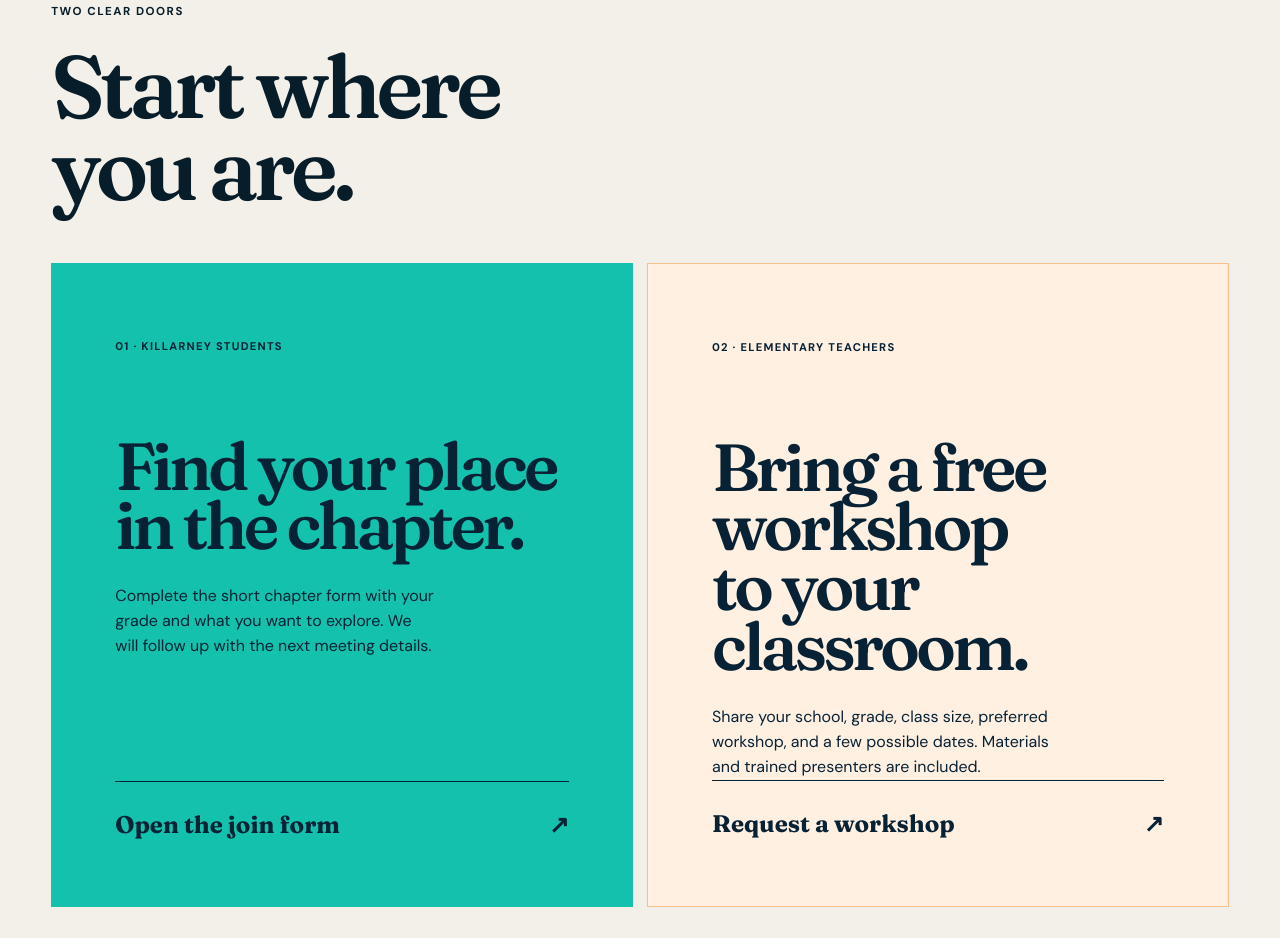
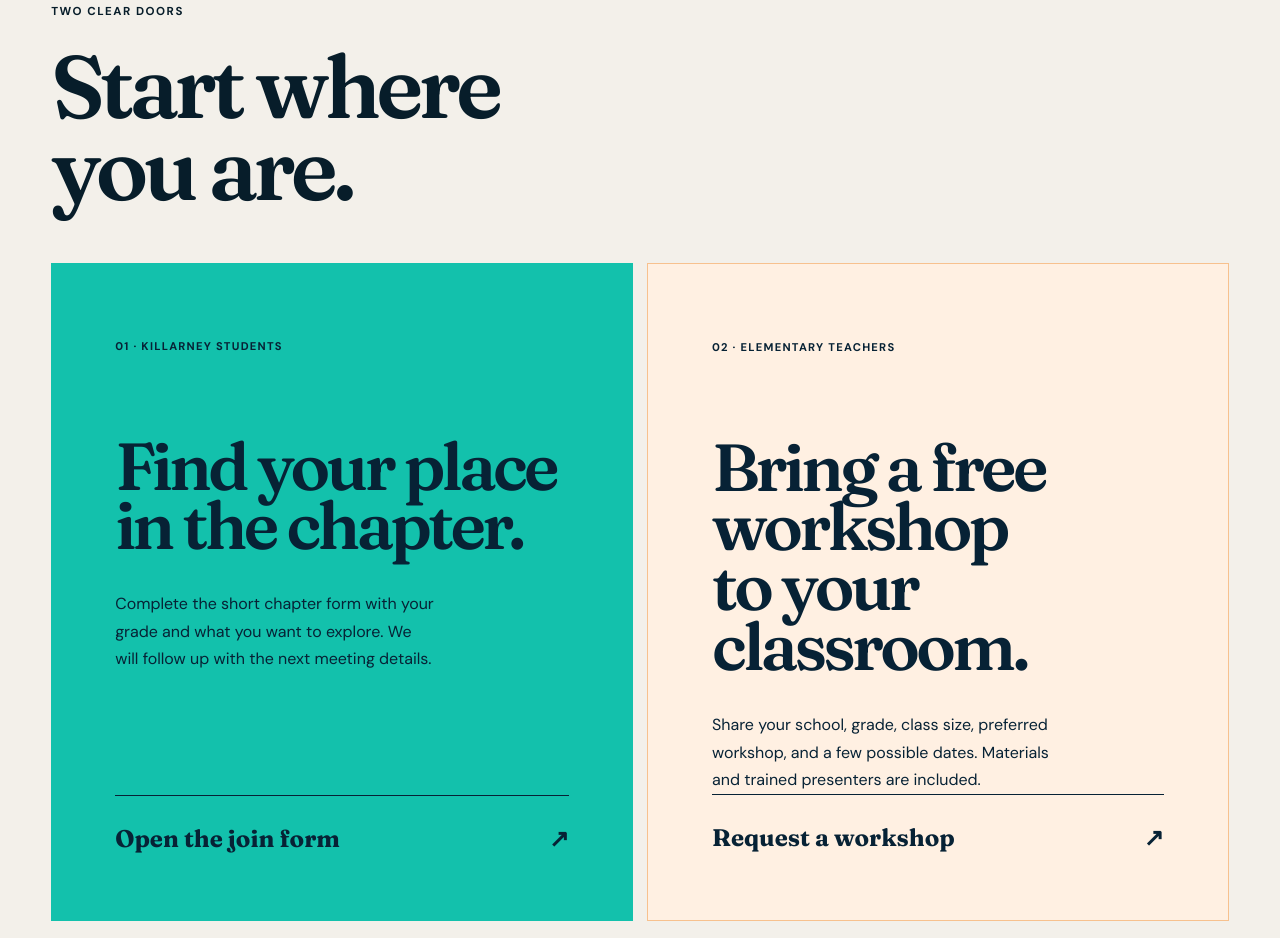
Before and after one commit to killarneystemfellowship/killarneystemfellowship.github.io, a plain HTML site: page ksfwebsite.html in a window 1280 px wide. Shown: the part 3142-4080 px from the top of the page. Drawn offline with Linux system fonts and the light colour scheme.

Commit message:
Update ksfwebsite.html

```diff
--- a/ksfwebsite.html
+++ b/ksfwebsite.html
@@ -527,7 +527,7 @@ h1 em {
 }
 
 .route-card {
-  min-height: 510px;
+  min-height: clamp(540px, 46vw, 640px);
   display: flex;
   flex-direction: column;
   padding: clamp(32px, 5vw, 70px);
@@ -552,8 +552,13 @@ h1 em {
 }
 
 .route-card > p:not(.route-number) {
-  max-width: 560px;
-  margin: 28px 0 0;
+  max-width: 48ch;
+  margin: 34px 0 0;
+  line-height: 1.72;
+}
+
+.route-teacher > p:not(.route-number) {
+  max-width: 44ch;
 }
 
 .route-card > a {
@@ -1191,7 +1196,7 @@ blockquote cite {
               <h3>Strawberry DNA extraction</h3>
               <p>Students mash, filter, and precipitate—and leave having seen real DNA with their own eyes.</p>
               <dl class="workshop-meta">
-                <div><dt>Best for</dt><dd>Grade 5</dd></div>
+                <div><dt>Best for</dt><dd>Grade 5-7</dd></div>
                 <div><dt>Format</dt><dd>One class block</dd></div>
                 <div><dt>Includes</dt><dd>Materials &amp; presenters</dd></div>
               </dl>
@@ -1293,11 +1298,12 @@ blockquote cite {
 
       if ("IntersectionObserver" in window) {
         const revealObserver = new IntersectionObserver(
-          (entries, observer) => {
+          (entries) => {
             entries.forEach((entry) => {
               if (entry.isIntersecting) {
                 entry.target.classList.add("is-visible");
-                observer.unobserve(entry.target);
+              } else {
+                entry.target.classList.remove("is-visible");
               }
             });
           },
```
